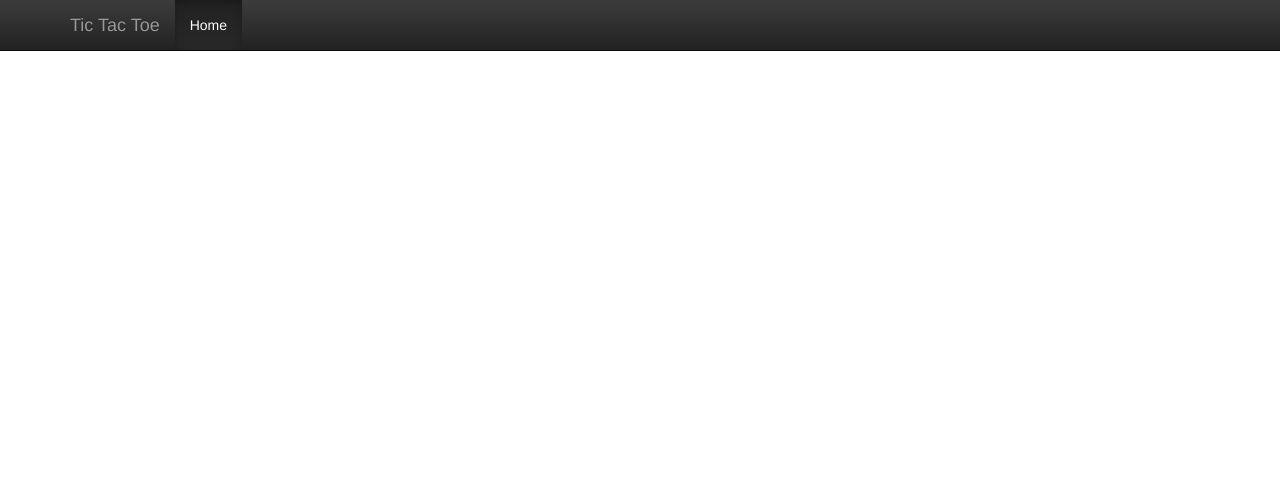
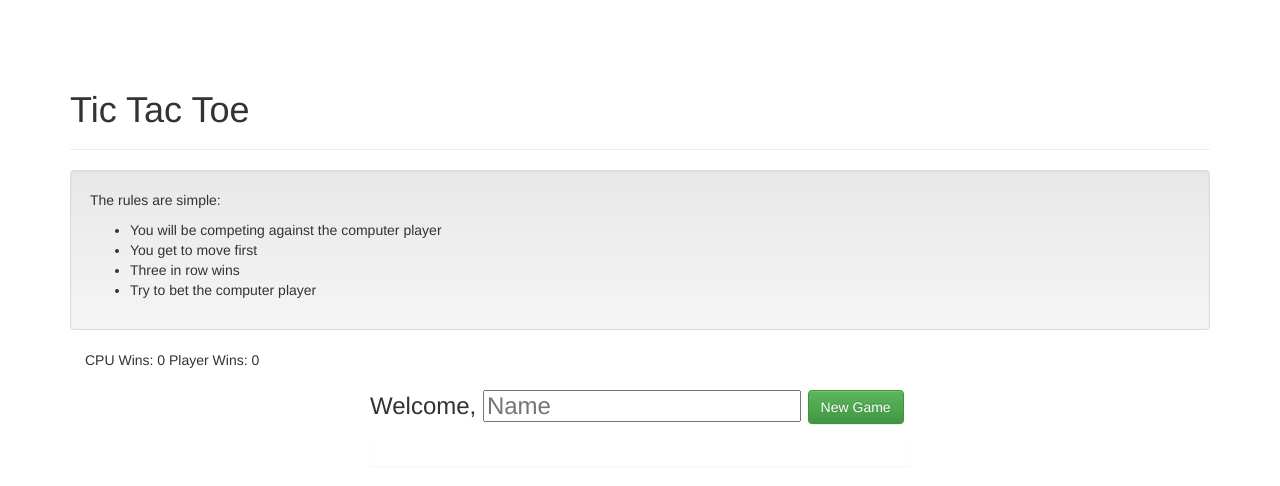
Before and after one commit to brettjnorris/tictactoe, a Django app: page / in a window 1280 px wide. Shown: the top 486 px of the page. Run offline with Django 3.2, Linux system fonts and the light colour scheme; some libraries are stand-ins or nearby versions.

Commit message:
Updated Web UI

```diff
--- a/main/templates/index.html
+++ b/main/templates/index.html
@@ -11,24 +11,14 @@
 </head>
 <body>
 
-  <div class="navbar navbar-inverse navbar-fixed-top" role="navigation">
-    <div class="container">
-      <div class="navbar-header">
-        <a class="navbar-brand" href="#">Tic Tac Toe</a>
-      </div>
-      <div class="collapse navbar-collapse">
-        <ul class="nav navbar-nav">
-          <li class="active"><a href="#">Home</a></li>
-        </ul>
-      </div><!--/.nav-collapse -->
-    </div>
-  </div>
+
 
   <div class="container" ng-view></div>
 
   <script src="{% static 'lib/angular/angular.min.js' %}"></script>
   <script src="{% static 'lib/angular/angular-route.min.js' %}"></script>
   <script src="{% static 'lib/angular/angular-resource.min.js' %}"></script>
+  <script src="{% static 'lib/angular/angular-cookies.min.js' %}"></script>
   <script src="http://code.jquery.com/jquery-1.10.1.min.js"></script>
   <script src="{% static 'js/app.js' %}"></script>
   <script src="{% static 'js/controllers.js' %}"></script>
--- a/static/css/app.css
+++ b/static/css/app.css
@@ -3,6 +3,12 @@
 }
 
 
-.gameboard > div {
+.gameboard .tile {
   height: 100px;
+  line-height: 100px;
+  font-size: 3em;
 }
+
+.gameboard .tile:hover {
+  background-color: #ccc;
+}
--- a/static/js/app.js
+++ b/static/js/app.js
@@ -6,7 +6,11 @@
     'tictactoe.services',
     'tictactoe.controllers',
     'tictactoe.filters']).
-  config(['$routeProvider', function($routeProvider) {
-    $routeProvider.when('/game/:id', {templateUrl: '/static/partials/game.html', controller: 'GameController'});
+  config(['$routeProvider', '$httpProvider', function($routeProvider, $httpProvider) {
+    $routeProvider.when('/', {templateUrl: '/static/partials/game.html', controller: 'GameController'});
     $routeProvider.otherwise({redirectTo: '/'});
+
+    // Add csrf support for POST requests
+    $httpProvider.defaults.xsrfCookieName = 'csrftoken';
+    $httpProvider.defaults.xsrfHeaderName = 'X-CSRFToken';
   }]);
--- a/static/js/controllers.js
+++ b/static/js/controllers.js
@@ -2,22 +2,86 @@
 
 /* Controllers */
 
+angular.module('tictactoe.controllers', []).
+  controller('GameController',
+    ['$scope', '$routeParams', '$timeout',  'Game', 'Move',
+      function($scope, $routeParams, $timeout, Game, Move) {
+        $scope.wins = { 'CPU': 0, 'Player': 0 };
 
-angular.module('tictactoe.controllers', []).
-  controller('GameController', ['$scope', 'Game', function($scope, Game) {
-    $scope.game = Game.get({ gameId: 1 }, function(game) {
+        $scope.syncGame = function(id) {
+          return Game.get({gameId: id}, function(game) {
             var board = JSON.parse(game.board);
+            var tiles = [];
 
-      var tiles = [];
-      for ( var i = 0; i < 9; i++ ) {
+            for (var i = 0; i < 9; i++ ) {
               var tile = {
                 val: board[i],
-          disabled: board[i] != 0,
+                disabled: board[i] !== 0 || game.game_state !== 0
               };
 
               tiles.push(tile);
             }
 
+            switch(game.game_state) {
+              case 1:
+                $scope.game_state = {
+                  state: 1,
+                  type: 'info',
+                  message: 'The game has ended in a draw! There is no winner.'
+                };
+                break;
+              case 2:
+                $scope.game_state = {
+                  state: 2,
+                  type: 'success',
+                  message: 'Congratulations, you have won!'
+                };
+
+                $scope.wins.Player++;
+                break;
+              case 3:
+                $scope.game_state = {
+                  state: 3,
+                  type: 'danger',
+                  message: 'Sorry, but you have lost the game. Please try again'
+                };
+
+                $scope.wins.CPU++;
+                break;
+              default:
+                $scope.game_state = {
+                  state: 0
+                };
+            }
+
             $scope.tiles = tiles;
+            $scope.player_name = game.player_name;
+            $scope.gameId = game.id;
+
+            $cookies.cpu_wins = $scope.wins.CPU;
+            $cookies.player_wins = $scope.wins.Player;
           });
-  }]);
+        };
+
+        $scope.newGame = function() {
+          var newGame = new Game({player_name: $scope.player_name}).$save(function(game) {
+            $scope.syncGame(game.id);
+          });
+        };
+
+        $scope.makeMove = function($event) {
+          var position = parseInt($( $event.target ).attr('data-attr-index'), 10);
+
+          if ($scope.game_state.state != 0 ) {
+            return;
+          }
+
+          var newMove = new Move({game: $scope.gameId, position: position, player_type: 'p'}).$save(function(move) {
+            $timeout(function() {
+              $scope.syncGame($scope.gameId);
+            }, 100, 5);
+          });
+        };
+      }
+    ]
+  );
--- a/static/js/filters.js
+++ b/static/js/filters.js
@@ -5,7 +5,7 @@
   .filter('gamemove', function() {
     return function(input) {
       if ( input === 0 ) {
-        return '';
+        return '-';
       } else if ( input == 'p' ) {
         return 'X';
       } else if ( input == 'c' ) {
--- a/static/js/services.js
+++ b/static/js/services.js
@@ -6,10 +6,11 @@
 // Demonstrate how to register services
 // In this case it is a simple value service.
 angular.module('tictactoe.services', ['ngResource']).
-  factory('Game', ['$resource',
-    function($resource) {
-      return $resource('/api/games/:gameId', {}, {
-        query: { method: 'GET', params: {gameId: 1} }
-      });
-    }]
-  );
+  factory('Game', ['$resource', function($resource) {
+    return $resource('/api/games/:gameId', {}, {
+      query: { method: 'GET' }
+    });
+  }]).
+  factory('Move', ['$resource', function($resource) {
+    return $resource('/api/moves', {}, {});
+  }]);
--- a/static/partials/game.html
+++ b/static/partials/game.html
@@ -1,13 +1,39 @@
-<h2>Game</h2>
+<div class="page-header">
+  <h1>Tic Tac Toe</h1>
+</div>
 
-<h3>Welcome, {{ game.player_name }}</h3>
+<div class="well">
+  <p>The rules are simple:</p>
+  <ul>
+    <li>You will be competing against the computer player</li>
+    <li>You get to move first</li>
+    <li>Three in row wins</li>
+    <li>Try to bet the computer player</li>
+  </ul>
+</div>
+
 
 <div class="container">
-  <div class="gameboard row col-lg-3 text-center">
-    <div ng-repeat="tile in tiles track by $index" data-attr-index="{{ $index }}" class="text-center col-lg-4">
-      <span class="btn btn-default" type="button" ng-disabled="{{ tile.disabled }}">
+  CPU Wins: {{ wins.CPU }}
+  Player Wins: {{ wins.Player }}
+</div>
+
+
+<div class="container col-lg-6 col-lg-offset-3">
+  <h3>Welcome,
+    <input type="text" placeholder="Name" value="{{ player_name }}">
+    <button type="submit" class="btn btn-success" ng-click="newGame()">New Game</button>
+  </h3>
+
+  <div class="alert alert-{{ game_state.type }}">{{ game_state.message }}</div>
+
+  <div class="gameboard row col-lg-12 text-center">
+    <div ng-click="makeMove($event)" ng-repeat="tile in tiles track by $index"
+      data-attr-index="{{ $index }}" class="tile text-center col-lg-4" >
         {{tile.val | gamemove}}
-      </span>
     </div>
   </div>
+
 </div>
+
+<input type="hidden" name="gameId" val="{{ gameId }}" />
```
Lines whose indentation alone changed are shown as unchanged.
